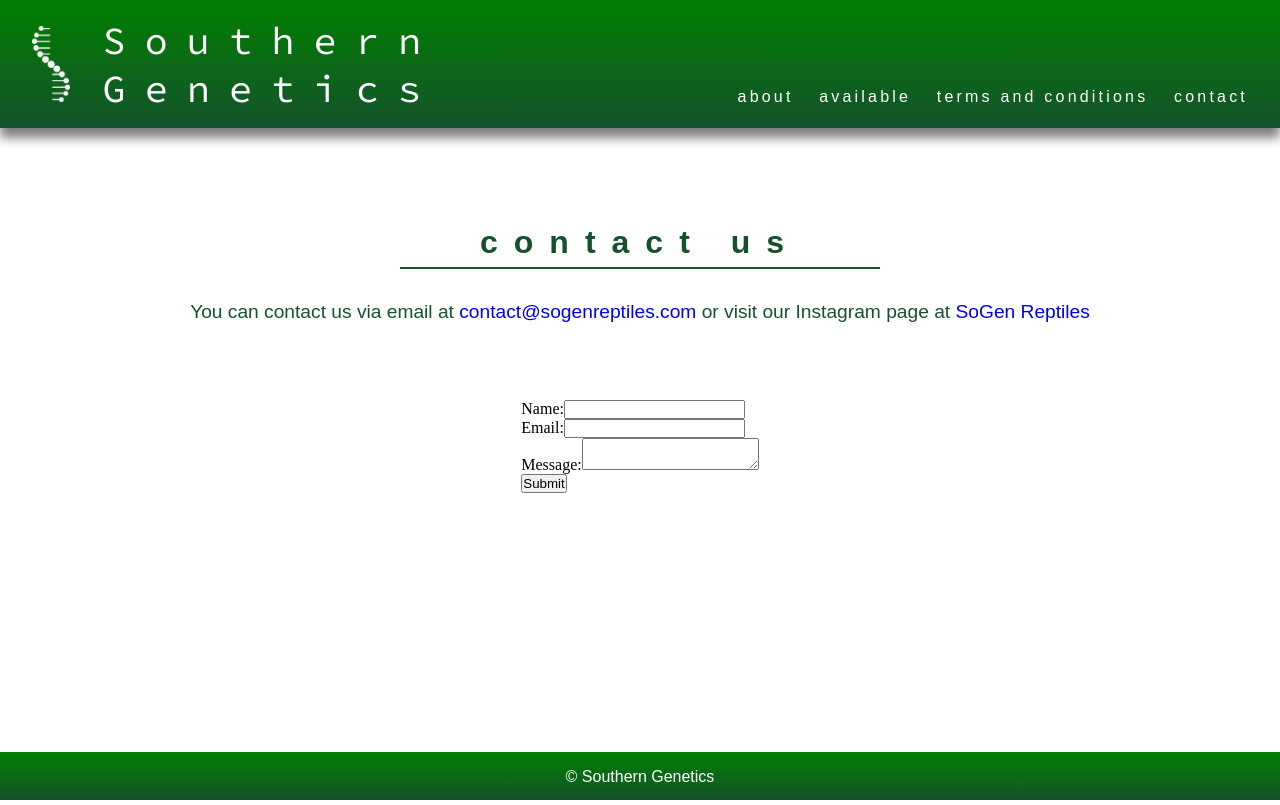
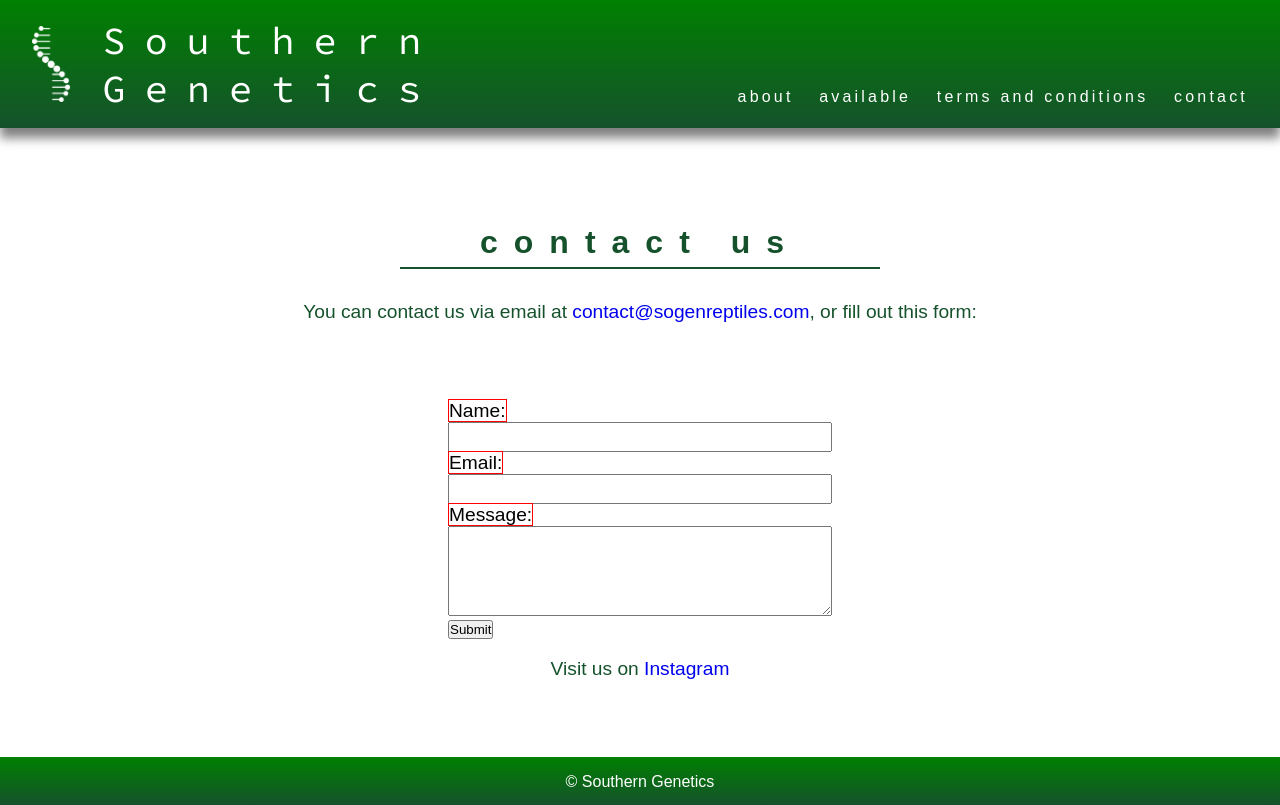
Before and after one commit to JoshuaMeeks/sogen-reptiles, a React (Create React App) app: page /contact in a window 1280 px wide. Built offline with nearby package versions, Linux system fonts and the light colour scheme.

Commit message:
Change Contact component information and add form

```diff
--- /dev/null
+++ b/src/components/Contact.css
@@ -0,0 +1,20 @@
+.contact-form {
+    width: 30%;
+}
+
+.contact-form > div > label {
+    font-size: 1.2em;
+    font-family: sans-serif;
+    border: solid red 1px;
+    margin-bottom: 2em;
+}
+
+.contact-form > div > input {
+    height: 30px;
+    width: 100%;
+}
+
+.contact-form > div > textarea {
+    height: 90px;
+    width: 100%;
+}
--- a/src/components/Contact.js
+++ b/src/components/Contact.js
@@ -1,4 +1,5 @@
-import React, { useState } from 'react'
+import React, { useState } from 'react';
+import './Contact.css';
 
 export const Contact = () => {
   const [status, setStatus] = useState("Submit");
@@ -26,9 +27,11 @@ export const Contact = () => {
   return (
     <div className="title-container">
       <h1 className="title">contact us</h1>
-      <p>You can contact us via email at <a href="#">contact@sogenreptiles.com</a> or visit our Instagram page at <a href="#">SoGen Reptiles</a></p>
+      <p>
+        You can contact us via email at <a href="#">contact@sogenreptiles.com</a>, or fill out this form:
+      </p>
 
-      <form onSubmit={handleSubmit}>
+      <form onSubmit={handleSubmit} className='contact-form'>
         <div>
           <label htmlFor="name">Name:</label>
           <input type="text" id="name" required />
@@ -43,6 +46,8 @@ export const Contact = () => {
         </div>
         <button type="submit">{status}</button>
       </form>
+
+      <p>Visit us on <a href='https://www.instagram.com/southerngenetics'>Instagram</a></p>
     </div>
   )
 }
```
